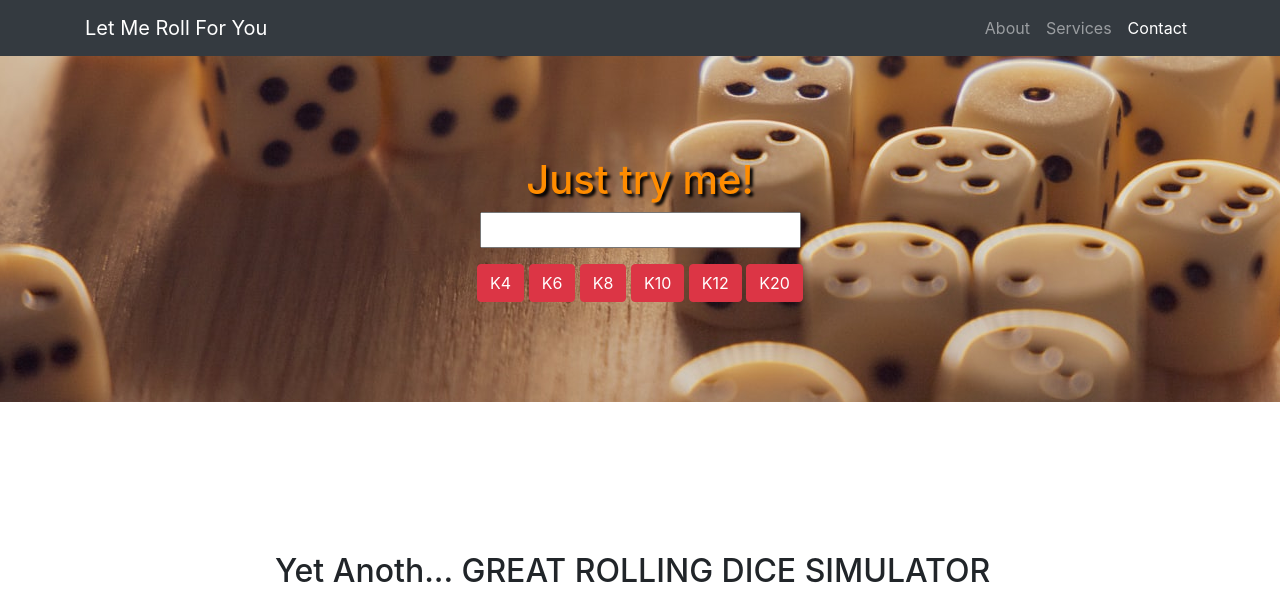
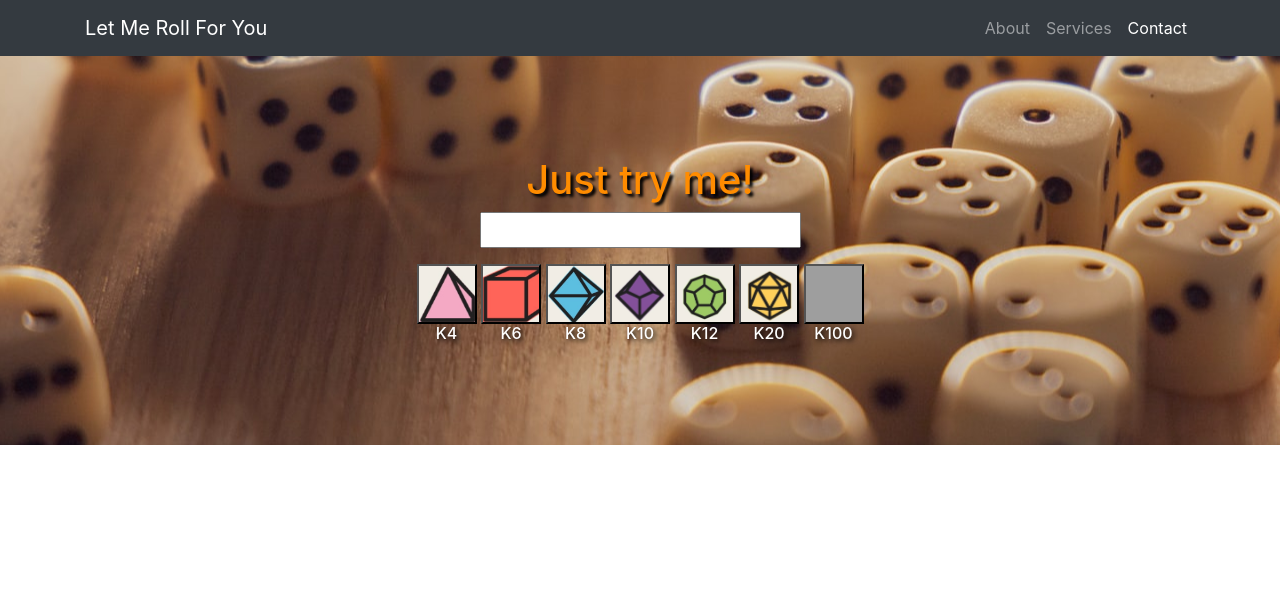
Before and after one commit to latosmichal/LetMeRollForYou, a Django app: page / in a window 1280 px wide. Shown: the top 589 px of the page. Run offline with Django 3.2, Linux system fonts and the light colour scheme; some libraries are stand-ins or nearby versions; grey boxes are pictures that could not be loaded.

```diff
--- a/roll/randoms.py
+++ b/roll/randoms.py
@@ -1,14 +1,15 @@
 import json
 
 import requests
-
+import os
+random_token = os.getenv('RANDOM_TOKEN')
 
 def get_roll_from_random(k=6, n=1):
     req = {
         "jsonrpc": "2.0",
         "method": "generateIntegers",
         "params": {
-            "apiKey": "",
+            "apiKey": random_token,
             "n": n,
             "min": 1,
             "max": k,
--- a/roll/static/css/scrolling-nav.css
+++ b/roll/static/css/scrolling-nav.css
@@ -12,7 +12,51 @@ header h1
   color: darkorange;
   text-shadow: black 3px 3px 3px;
 }
-
+.dice
+{
+  color:white;
+  font-weight: 500;
+  text-shadow:black 2px 2px 5px;
+  text-decoration: dashed;
+  width: 60px;
+  height: 60px;
+  padding-top: 55px;
+}
+.dice4
+{
+  background: url('../images/k4.PNG') no-repeat;
+  background-size: cover;
+}
+.dice6
+{
+  background: url('../images/k6.PNG') no-repeat;
+  background-size: cover;
+}
+.dice8
+{
+  background: url('../images/k8.PNG') no-repeat;
+  background-size: cover;
+}
+.dice10
+{
+  background: url('../images/k10.PNG') no-repeat;
+  background-size: cover;
+}
+.dice12
+{
+  background: url('../images/k12.PNG') no-repeat;
+  background-size: cover;
+}
+.dice20
+{
+  background: url('../images/k20.PNG') no-repeat;
+  background-size: cover;
+}
+.dice100
+{
+  background: url('../images/k100.PNG') no-repeat;
+  background-size: cover;
+}
 section {
   padding: 150px 0;
 
--- a/roll/templates/roll/roll_main.html
+++ b/roll/templates/roll/roll_main.html
@@ -50,12 +50,13 @@
       <h1>Just try me!</h1>
       <p class="lead"><input readonly class="roller" value="{{roll}}"></p>
       <form method="GET" action="{% url 'roll_main'%}">
-        <button type="submit" value=4 class="btn btn-danger" name="k">K4</button>
-        <button type="submit" value=6 class="btn btn-danger" name="k">K6</button>
-        <button type="submit" value=8 class="btn btn-danger" name="k">K8</button>
-        <button type="submit" value=10 class="btn btn-danger" name="k">K10</button>
-        <button type="submit" value=12 class="btn btn-danger" name="k">K12</button>
-        <button type="submit" value=20 class="btn btn-danger" name="k">K20</button>
+        <button class='dice dice4' type="submit" value=4 class="btn btn-danger" name="k">K4</button>
+        <button class='dice dice6' type="submit" value=6 class="btn btn-danger" name="k">K6</button>
+        <button class='dice dice8' type="submit" value=8 class="btn btn-danger" name="k">K8</button>
+        <button class='dice dice10' type="submit" value=10 class="btn btn-danger" name="k">K10</button>
+        <button class='dice dice12' type="submit" value=12 class="btn btn-danger" name="k">K12</button>
+        <button class='dice dice20' type="submit" value=20 class="btn btn-danger" name="k">K20</button>
+        <button class='dice dice100' type="submit" value=100 class="btn btn-danger" name="k">K100</button>
       </form>
     </div>
   </header>
```
Also changed, not shown: .github/workflows/django_app_ci.yml, roll/static/images/k10.PNG (added), roll/static/images/k12.PNG (added), roll/static/images/k20.PNG (added), roll/static/images/k4.PNG (added), roll/static/images/k6.PNG (added), roll/static/images/k8.PNG (added).
